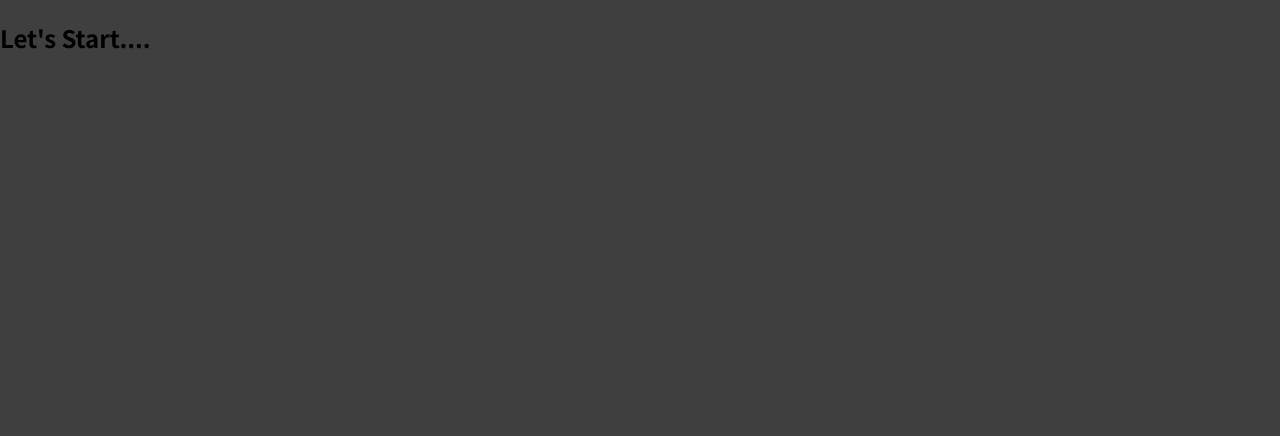
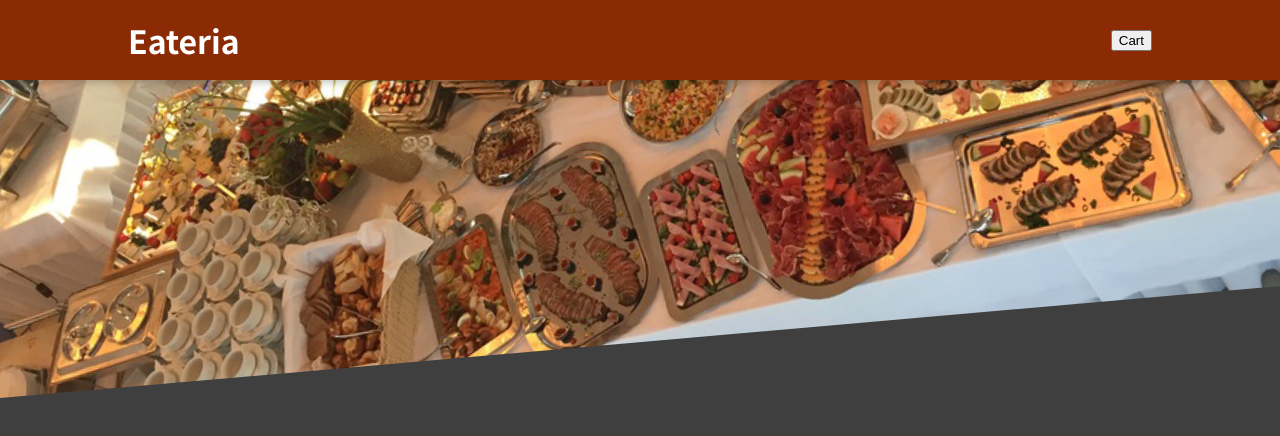
Before and after one commit to krupa2029/Eateria, a React (Create React App) app: page / in a window 1280 px wide. Shown: the top 436 px of the page. Built offline with nearby package versions, Linux system fonts and the light colour scheme.

Commit message:
Added: Header- Navbar,Mainimage Compo: Header.js

```diff
--- a/src/App.js
+++ b/src/App.js
@@ -1,8 +1,14 @@
+import React, { Fragment } from "react";
+import Header from "./components/Layout/Header";
+
+
 function App() {
   return (
-    <div>
-      <h2>Let's Start....</h2>
-    </div>
+    <Fragment>
+      <Header>
+
+      </Header>
+    </Fragment>
   );
 }
 
--- /dev/null
+++ b/src/components/Layout/Header.js
@@ -0,0 +1,20 @@
+import React, { Fragment } from "react";
+
+import mealsImage from '../../assets/meals.jpg';
+import classes from './Header.module.css';
+
+const Header = (props) => {
+  return (
+    <Fragment>
+      <header className={classes.header}>
+          <h1>Eateria</h1>
+          <button>Cart</button>
+      </header>
+      <div className={classes['main-image']}>
+          <img src={mealsImage} alt='A table full of delicious food!'/>
+      </div>
+    </Fragment>
+  );
+};
+
+export default Header;
--- /dev/null
+++ b/src/components/Layout/Header.module.css
@@ -0,0 +1,29 @@
+.header {
+    position: fixed;
+    top: 0;
+    left: 0;
+    width: 100%;
+    height: 5rem;
+    background-color: #8a2b06;
+    color: white;
+    display: flex;
+    justify-content: space-between;
+    align-items: center;
+    padding: 0 10%;
+    box-shadow: 0 2px 8px rgba(0, 0, 0, 0.25);
+    z-index: 10;
+  }
+
+  .main-image {
+    width: 100%;
+    height: 25rem;
+    z-index: 0;
+    overflow: hidden;
+  }
+
+  .main-image img {
+    width: 110%;
+    height: 100%;
+    object-fit: cover;
+    transform: rotateZ(-5deg) translateY(-4rem) translateX(-1rem);
+  }
```
Also changed, not shown: src/assets/meals.jpg (added).
